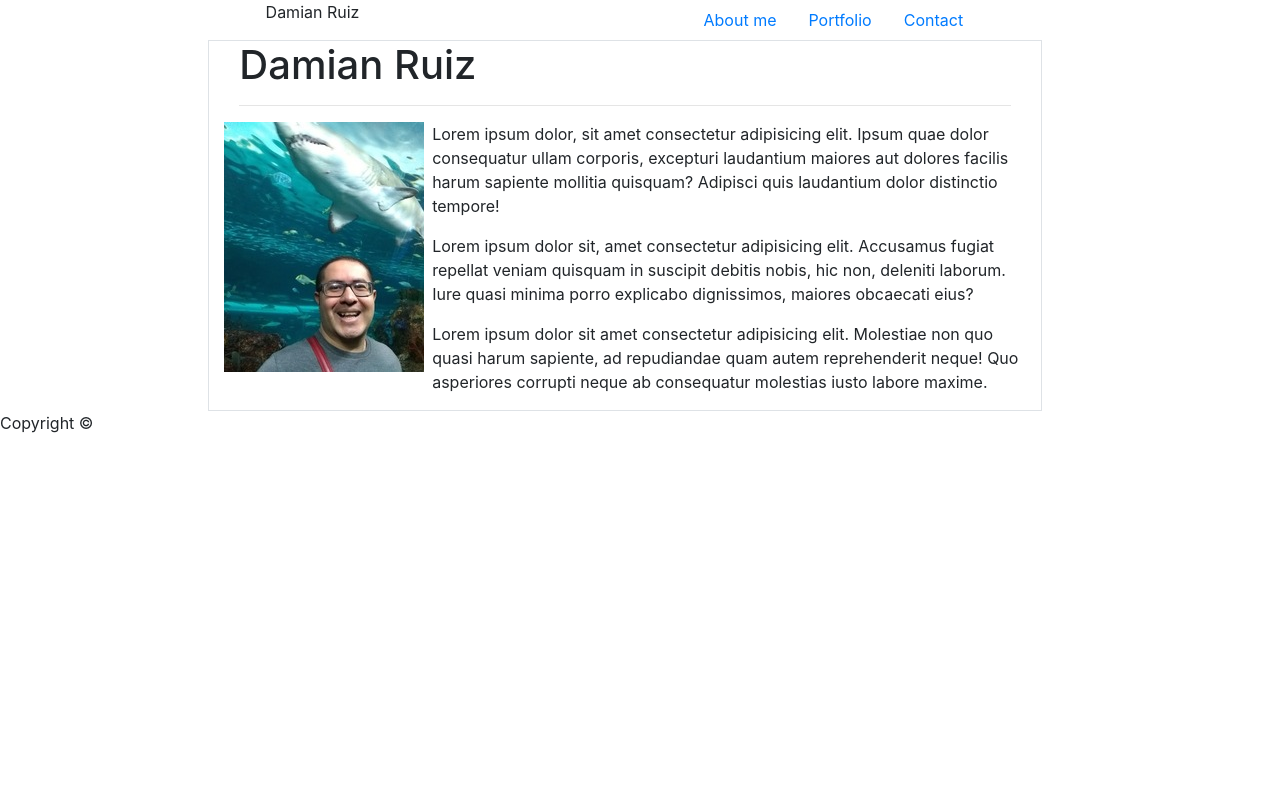
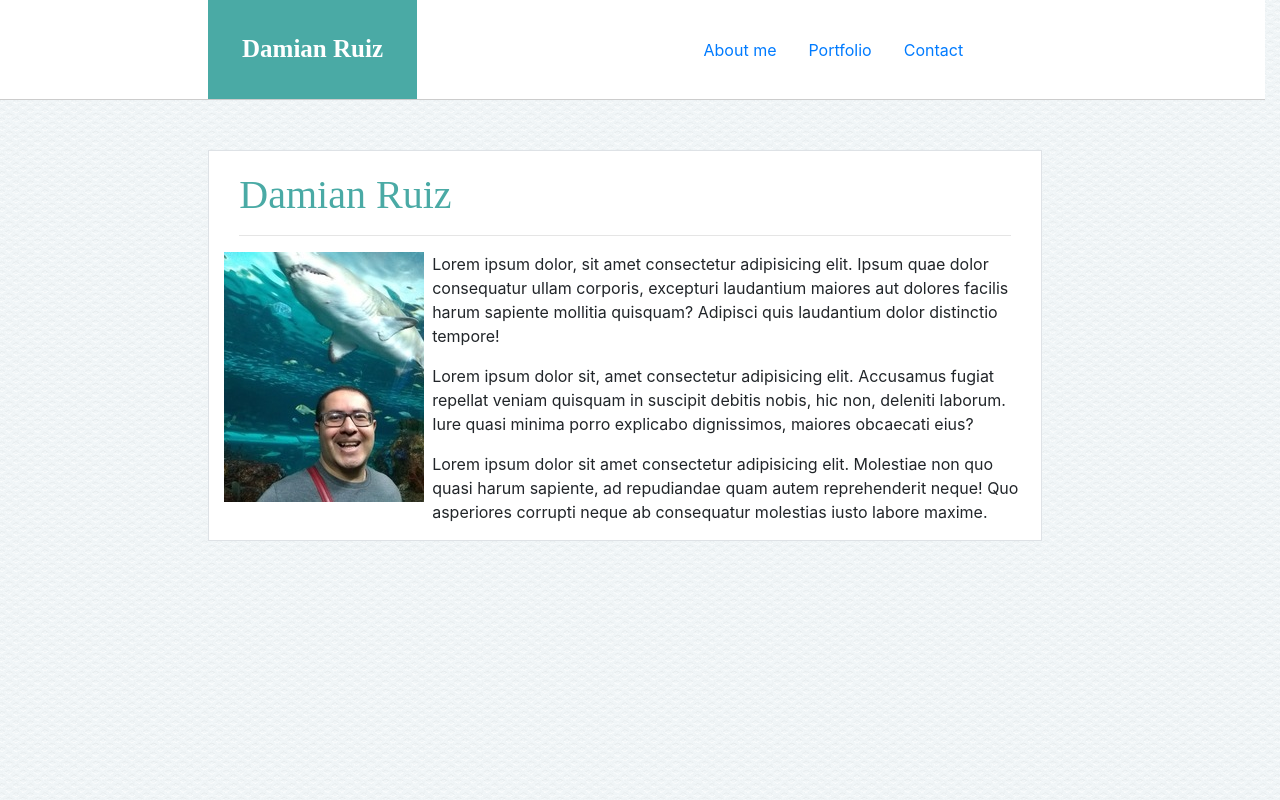
Before and after one commit to jondam1985/bootstrap-portfolio, a plain HTML site: page index.html in a window 1280 px wide. Shown: the top 800 px of the page. Drawn offline with nearby package versions, Linux system fonts and the light colour scheme.

Commit message:
index.html complete and style added

```diff
--- /dev/null
+++ b/assets/style/style.css
@@ -0,0 +1,50 @@
+* {
+    margin: 0;
+    padding: 0;
+}
+
+body {
+    background-image: url(../images/polaroid.png)
+}
+
+#header {
+    box-sizing: border-box;
+    height: 100px;
+    background-color: #ffffff;
+    margin-bottom: 50px;
+    border-bottom: 1px solid #cccccc;
+}
+
+#logo {
+    box-sizing: border-box;
+    background-color: #4aaaa5;
+    padding-top: 30px;
+    font-family: 'Times New Roman', Times, serif;
+    font-weight: bolder;
+    font-size: 25px;
+    color: white;
+}
+
+#nav-bar {
+    box-sizing: border-box;
+    padding-top: 30px;
+}
+
+#main-section {
+    background-color: #ffffff;
+}
+
+h1 {
+    font-family: 'Times New Roman', Times, serif;
+    color:#4aaaa5;
+    margin-top: 20px;
+}
+
+#footer {
+    box-sizing: border-box;
+    background-color: #666666;
+    height: 50px;
+    text-align: center;
+    border-top: 4px solid #4aaaa5;
+    margin-top: 100vh;
+}
--- a/index.html
+++ b/index.html
@@ -6,13 +6,14 @@
         <meta name="viewport" content="width=device-width, initial-scale=1">
         <title>About me</title>
         <link rel="stylesheet" href="https://stackpath.bootstrapcdn.com/bootstrap/4.3.1/css/bootstrap.min.css" integrity="sha384-ggOyR0iXCbMQv3Xipma34MD+dH/1fQ784/j6cY/iJTQUOhcWr7x9JvoRxT2MZw1T" crossorigin="anonymous">
+        <link rel="stylesheet" type="text/css" href="assets/style/style.css">
     </head>
-    <body class="d-flex flex-column h-100">
-        <div class="row d-flex flex-wrap container-fluid">
-            <div class="col-12 offset-md-2 col-md-2 text-center">
+    <body>
+        <div id="header" class="row d-flex flex-wrap container-fluid">
+            <div id="logo" class="col-12 offset-md-2 col-md-2 text-center">
                 Damian Ruiz
             </div>
-            <div class="col-12 offset-md-2 col-md-6 offset-lg-2 col-lg-4">
+            <div id="nav-bar" class="col-12 offset-md-2 col-md-6 offset-lg-2 col-lg-4">
                 <ul class="nav justify-content-center">
                     <li class="nav-item">
                         <a class="nav-link active" href=#>About me</a>
@@ -27,7 +28,7 @@
             </div>
         </div>
         <div class="row container-fluid">
-            <div class="col-12 offset-md-2 col-md-8 container border">
+            <div id="main-section" class="col-12 offset-md-2 col-md-8 container border">
                 <div class="col-12 container">
                     <h1>Damian Ruiz</h1>
                     <hr>
@@ -36,7 +37,7 @@
                     <div class="col-xs-12 col-md-5 col-lg-5 col-xl-3">
                         <img class="image-responsive" src="assets/images/me.jpg" alt="Photo of Damian Ruiz">
                     </div>
-                    <div class="col-xs-12 col-md-7 col-lg-7 col-xl-9">
+                    <div id="text-about-me" class="col-xs-12 col-md-7 col-lg-7 col-xl-9">
                         <p>Lorem ipsum dolor, sit amet consectetur adipisicing elit. Ipsum quae dolor consequatur ullam corporis, excepturi laudantium maiores aut dolores facilis harum sapiente mollitia quisquam? Adipisci quis laudantium dolor distinctio tempore!</p>
                         <p>Lorem ipsum dolor sit, amet consectetur adipisicing elit. Accusamus fugiat repellat veniam quisquam in suscipit debitis nobis, hic non, deleniti laborum. Iure quasi minima porro explicabo dignissimos, maiores obcaecati eius?</p>
                         <p>Lorem ipsum dolor sit amet consectetur adipisicing elit. Molestiae non quo quasi harum sapiente, ad repudiandae quam autem reprehenderit neque! Quo asperiores corrupti neque ab consequatur molestias iusto labore maxime.</p>
```
